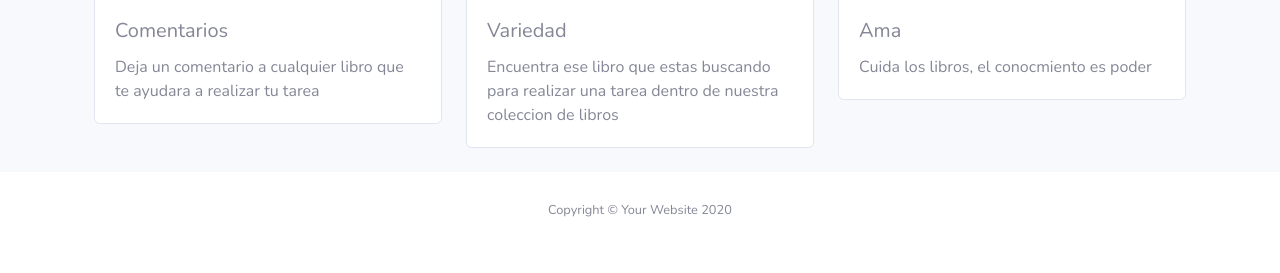
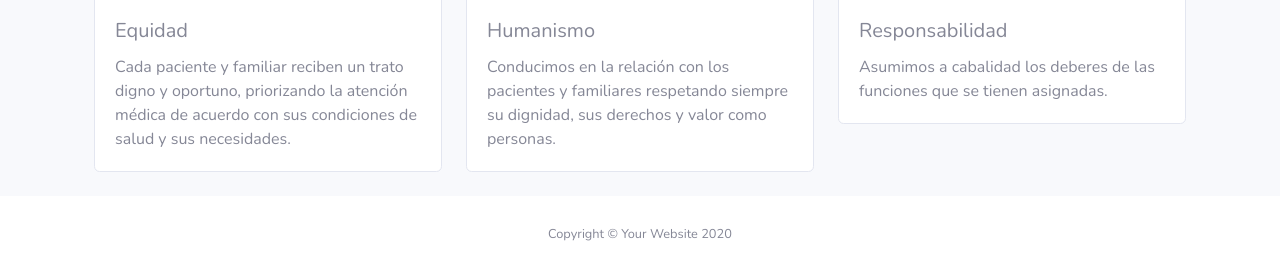
Before and after one commit to FranciscoVF/Proyecto, a Django app: template templates/paginas/home.html in a window 1280 px wide. Shown: the part 1032-1305 px from the top of the page. Before the commit the page ends 1249 px from the top, so only its background shows below. Run offline with Django 3.2, Linux system fonts and the light colour scheme; the template is opened without the code that fills it, so the values that code supplies are empty; some libraries are stand-ins or nearby versions.

Commit message:
imanages agregadas funcional v2.0

```diff
--- a/templates/base.html
+++ b/templates/base.html
@@ -37,7 +37,7 @@
       <div id="content">
 {% block navbar %}
         <!-- Topbar -->
- 	<nav class="navbar navbar-dark sticky-top" style="background-color: #4e73df">
+ 	<nav class="navbar navbar-dark " style="background-color: #4e73df" position="fixed">
 		<a class="navbar-brand" href="">Inicio</a>
 			<ul class="navbar-nav">
 				<li class="nav-item">
--- a/templates/paginas/home.html
+++ b/templates/paginas/home.html
@@ -6,7 +6,7 @@
 	<div class="col">
 		<div class="jumbotron jumbotron-fluid bg-jumbotron" style="">
 			<div class="container ">
-				<h1 class=" fnt-color display-4">Consultorio galgos</h1>
+				<h1 class=" fnt-color display-4" >Consultorio galgos</h1>
 				<p class="lead fnt-color"> La mejor atencion al alcance de tus manos</p>
 			</div>
 		</div>
@@ -44,28 +44,28 @@
 		<div class="row py-4">
 			<div class="col-4">
 				<div class="card">
-					<img src="img/index3.jpg" class="card-img-top">
+					<img src="static/img/medico-con-mujer.jpeg" class="card-img-top">
 					<div class="card-body">
-						<h5 class="card-title">Comentarios</h5>
-						<p class="card-text"> Deja un comentario a cualquier libro que te ayudara a realizar tu tarea</p>
+						<h5 class="card-title">Equidad</h5>
+						<p class="card-text"> Cada paciente y familiar reciben un trato digno y oportuno, priorizando la atención médica de acuerdo con sus condiciones de salud y sus necesidades.</p>
 					</div>
 				</div>
 			</div>
 			<div class="col-4">
 				<div class="card">
-					<img src="img/index5.jpg'" class="card-img-top">
+					<img src="static/img/medicos-y-pacientes.png" class="card-img-top">
 					<div class="card-body">
-						<h5 class="card-title">Variedad</h5>
-						<p class="card-text"> Encuentra ese libro que estas buscando para realizar una tarea dentro de nuestra coleccion de libros</p>
+						<h5 class="card-title">Humanismo</h5>
+						<p class="card-text"> Conducimos en la relación con los pacientes y familiares respetando siempre su dignidad, sus derechos y valor como personas.</p>
 					</div>
 				</div>
 			</div>
 			<div class="col-4">
 				<div class="card">
-					<img src="img/index4.jpg" class="card-img-top">
+					<img src="static/img/paciente-coronavirus.jpeg" class="card-img-top">
 					<div class="card-body">
-						<h5 class="card-title">Ama</h5>
-						<p class="card-text"> Cuida los libros, el conocmiento es poder</p>
+						<h5 class="card-title">Responsabilidad</h5>
+						<p class="card-text"> Asumimos a cabalidad los deberes de las funciones que se tienen asignadas.</p>
 					</div>
 				</div>
 			</div>
```
